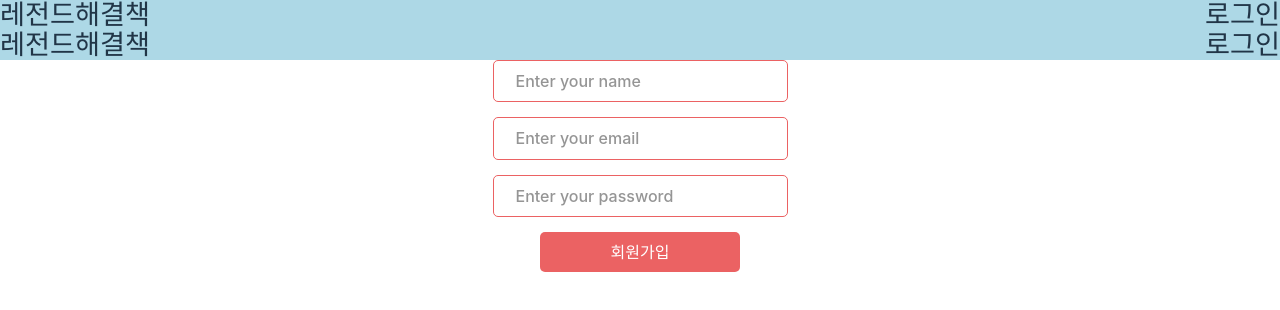
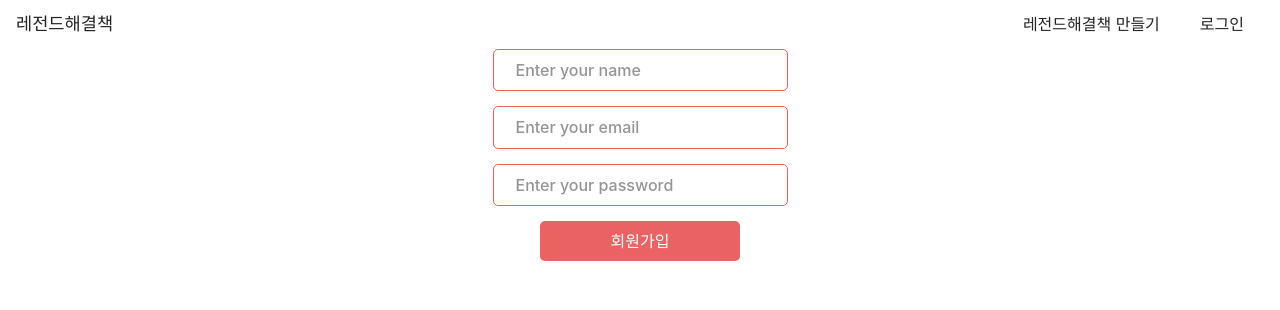
Before and after one commit to uing0ing0/soundweb, a React (Vite) app: page /signup in a window 1280 px wide. Shown: the top 310 px of the page. Built offline with nearby package versions, Linux system fonts and the light colour scheme.

Commit message:
navbar edit

```diff
--- a/src/atoms/navbar/Navbar.tsx
+++ b/src/atoms/navbar/Navbar.tsx
@@ -1,12 +1,36 @@
 import axios from "axios";
 import { useAtom } from "jotai";
 import { useNavigate } from "react-router-dom";
+import colorSet from "src/styles/colorSet";
+import Font from "src/styles/Font";
 import {
   userEmailAtom,
   userNameAtom,
   userPasswordAtom,
   userTokenAtom,
 } from "src/utils/Atom";
+import styled from "styled-components";
+
+import Button, { ButtonVariant } from "../button/Button";
+import Flex from "../containers/flex/Flex";
+import StylelessLink from "../stylelessLink/StylelessLink";
+import Text from "../text/Text";
+const Bar = styled.div<{ bgColor: string }>`
+  width: 100%;
+  display: flex;
+  justify-content: space-between;
+  align-items: center;
+  background-color: ${({ bgColor }) => bgColor};
+
+  box-sizing: border-box;
+  padding: 0.3rem 1rem;
+`;
+const MenuSum = styled(Flex)`
+  display: flex;
+  align-items: center;
+  gap: 0;
+  justify-content: center;
+`;
 const Navbar = () => {
   const navigate = useNavigate();
   const [userPassword, setUserPassword] = useAtom(userEmailAtom);
@@ -45,35 +69,43 @@ const Navbar = () => {
   };
   return (
     <>
-      <div
-        className="navbar-logo"
+      <Bar
+        bgColor={"transparent"}
         style={{
-          height: "30px",
-          width: "100%",
-          display: "flex",
-          flexDirection: "row",
-          alignItems: "center",
-          fontSize: "1.7rem",
-          background: "lightblue",
+          color: colorSet.text,
         }}
       >
-        <div style={{ marginRight: "auto" }} onClick={handleLogo}>
+        <StylelessLink to={"/"}>
+          <Flex
+            flexDirection={"row"}
+            justifyContent={"center"}
+            wrap={"nowrap"}
+            gap={"10px"}
+          >
+            <Text size="1.1rem" font={Font.Bold}>
               레전드해결책
-        </div>
-        <div style={{ marginLeft: "auto" }}>
+            </Text>
+          </Flex>
+        </StylelessLink>
+        <MenuSum>
+          <Button variant={ButtonVariant.navbar}>
+            <Text>레전드해결책 만들기</Text>
+          </Button>
+          <Button variant={ButtonVariant.navbar}>
             {/* name이 비어있지 않으면 name을 보여주는 부분 */}
             {userName !== "" && (
-            <div onClick={handleLogout}>로그아웃{userName}</div>
+              <Text onClick={handleLogout}>로그아웃{userName}</Text>
             )}
 
             {/* login 버튼, name이 비어있을 때만 클릭 가능하도록 설정 */}
             {userName === "" && (
-            <div style={{ marginLeft: "auto" }} onClick={handleLogin}>
+              <Text style={{ marginLeft: "auto" }} onClick={handleLogin}>
                 로그인
-            </div>
+              </Text>
             )}
-        </div>
-      </div>
+          </Button>
+        </MenuSum>
+      </Bar>
     </>
   );
 };
--- /dev/null
+++ b/src/atoms/stylelessLink/StylelessLink.tsx
@@ -0,0 +1,15 @@
+import { Link } from "react-router-dom";
+import styled from "styled-components";
+
+const StylelessLink = styled(Link)`
+  text-decoration: none;
+  color: inherit;
+  line-height: 1;
+
+  &:hover {
+    text-decoration: none;
+    color: inherit;
+  }
+`;
+
+export default StylelessLink;
--- /dev/null
+++ b/src/atoms/text/Text.tsx
@@ -0,0 +1,48 @@
+import React from "react";
+import styled, { css } from "styled-components";
+
+import Font from "src/styles/Font";
+
+export interface TextProps {
+  color?: React.CSSProperties["color"];
+  font?: Font;
+  size?: React.CSSProperties["fontSize"];
+  textAlign?: React.CSSProperties["textAlign"];
+}
+
+// 폰트별 letter-spacing 도 추가해야할 수도
+
+const Text = styled.p<TextProps>`
+  margin: 0;
+  font-weight: inherit;
+  ${({ font }) => {
+    switch (font) {
+      case Font.Bold:
+        return css`
+          font-family: "Noto Sans KR", sans-serif;
+          font-weight: 700;
+        `;
+      case Font.SemiBold:
+        return css`
+          font-family: "Noto Sans KR", sans-serif;
+          font-weight: 600;
+        `;
+      case Font.Medium:
+        return css`
+          font-family: "Noto Sans KR", sans-serif;
+          font-weight: 500;
+        `;
+      default:
+        return css`
+          font-family: "Noto Sans KR", sans-serif;
+          font-weight: 400;
+        `;
+    }
+  }}
+  font-size: ${({ size }) => size ?? undefined};
+  line-height: 1.2;
+  text-align: ${({ textAlign }) => textAlign ?? "inherit"};
+  color: ${({ color }) => color ?? "inherit"};
+`;
+
+export default Text;
--- a/src/pages/signup/SignUp.tsx
+++ b/src/pages/signup/SignUp.tsx
@@ -30,7 +30,6 @@ const Signup = () => {
   };
   return (
     <div className="container">
-      <Navbar />
       <Flex flexDirection="column" alignItems="center" gap="15px">
         <Button variant={ButtonVariant.outlined}>
           <SearchInput
--- /dev/null
+++ b/src/styles/Font.tsx
@@ -0,0 +1,8 @@
+enum Font {
+  Regular,
+  Medium,
+  SemiBold,
+  Bold,
+}
+
+export default Font;
```
Lines whose indentation alone changed are shown as unchanged.
